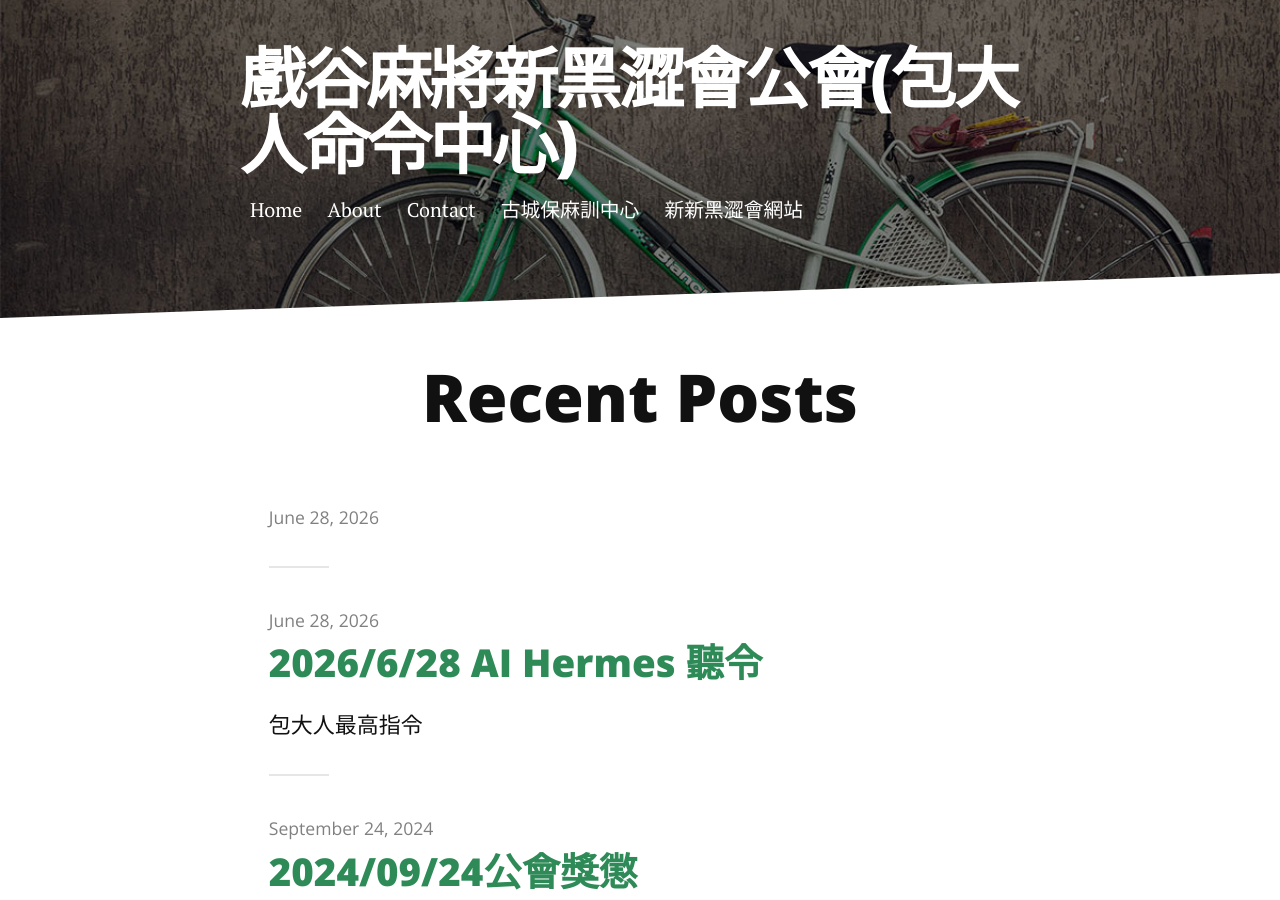
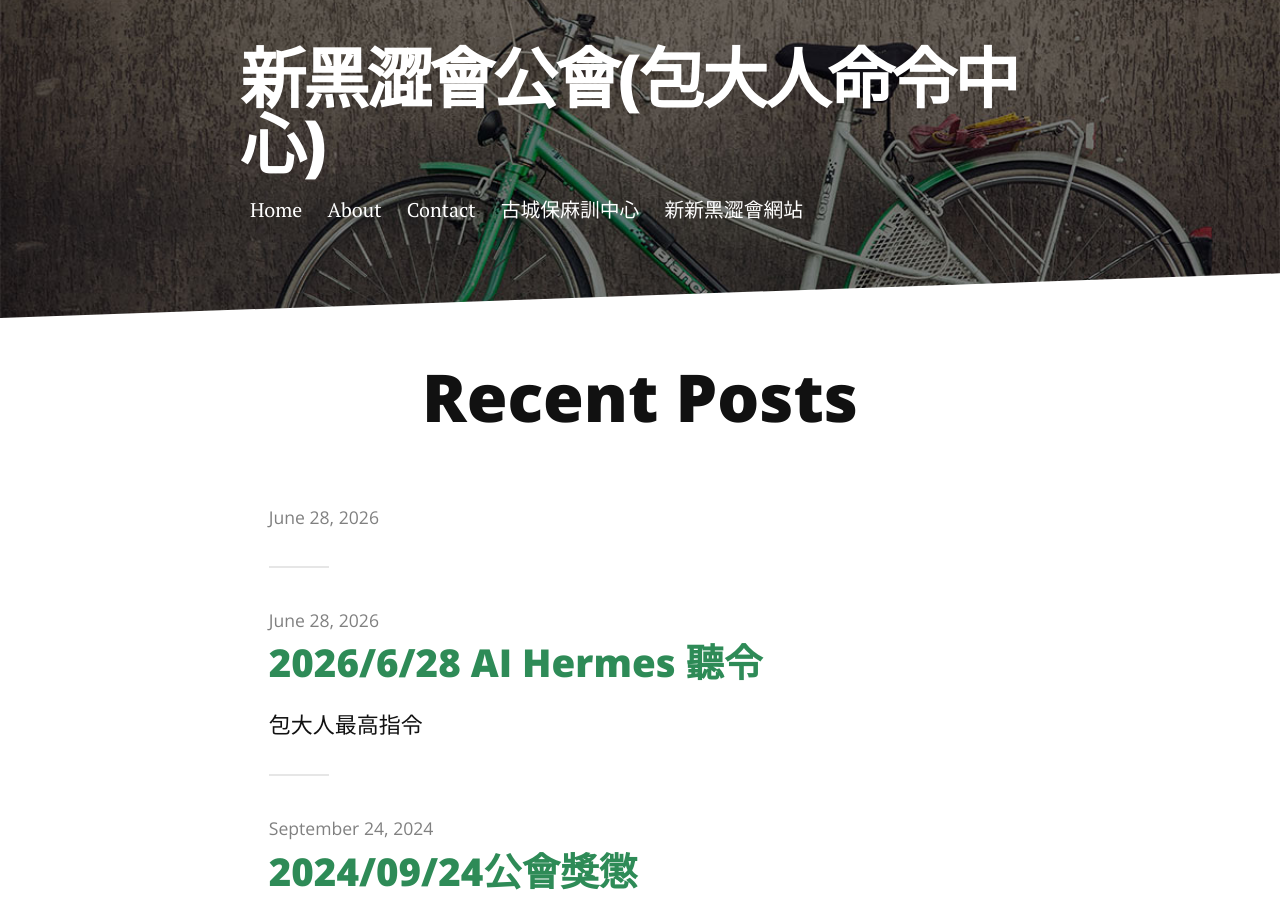
Before and after one commit to jetbomb2012/beloved, a Jekyll site: the page built from index.html, in a window 1280 px wide and 900 px high. Built offline with Jekyll 4.4.1, drawn with Linux system fonts in a browser that asks for light colours; nearby versions of some CDN libraries; the list of posts is cut into pages by our own code.

Commit message:
Update _config.yml

```diff
--- a/_config.yml
+++ b/_config.yml
@@ -1,4 +1,4 @@
-title: 戲谷麻將新黑澀會公會(包大人命令中心)
+title: 新黑澀會公會(包大人命令中心)
 description: Long Form Jekyll theme built with SASS
 
 url: https://long-haul.netlify.app
```
